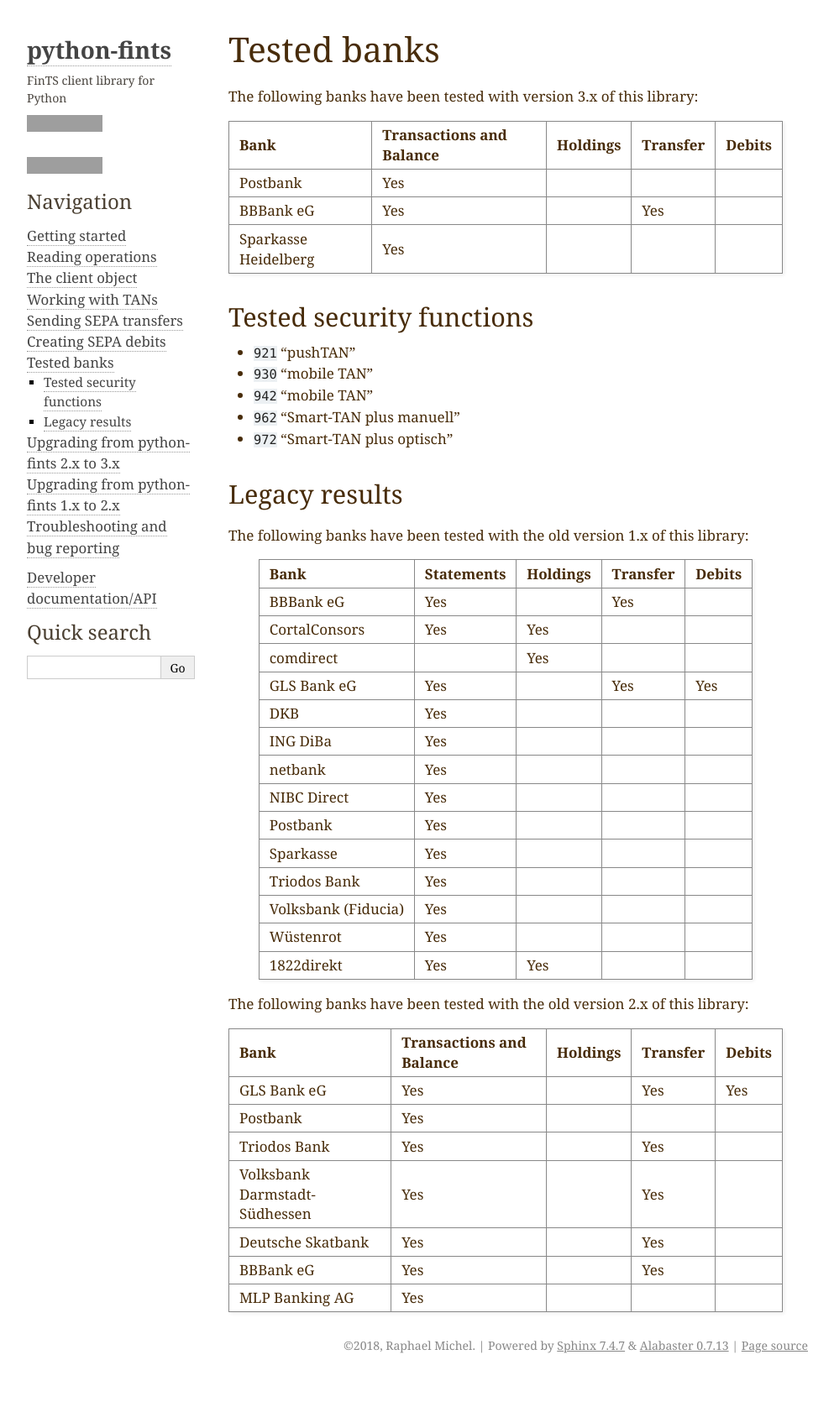
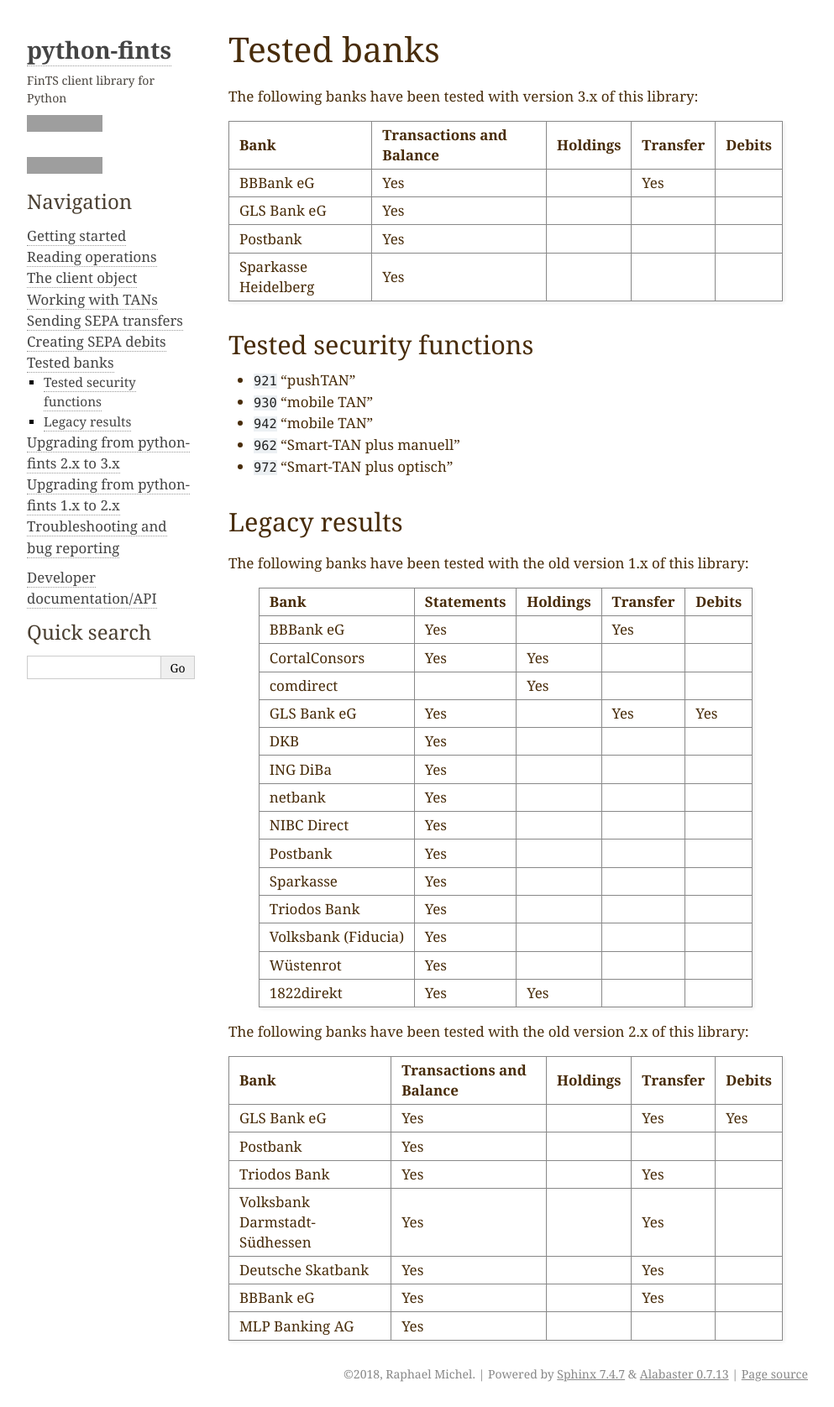
Before and after one commit to raphaelm/python-fints, a Sphinx documentation site: the page built from docs/tested.rst, in a window 1280 px wide. Shown: the whole page at 84% size, without its empty margins (148-1141 px from the left). Built offline with Sphinx 7.4.7, drawn with Linux system fonts in a browser that asks for light colours; before the commit the page ends 1642 px from its top, so only the background shows below that; grey boxes are pictures that could not be loaded.

Commit message:
Add GLS to tested banks

```diff
--- a/docs/tested.rst
+++ b/docs/tested.rst
@@ -7,8 +7,9 @@ The following banks have been tested with version 3.x of this library:
 Bank                                     Transactions Holdings Transfer Debits
                                          and Balance
 ======================================== ============ ======== ======== ======
+BBBank eG                                Yes                   Yes
+GLS Bank eG                              Yes
 Postbank                                 Yes
-BBBank eG                                Yes                   Yes
 Sparkasse Heidelberg                     Yes
 ======================================== ============ ======== ======== ======
 
```
